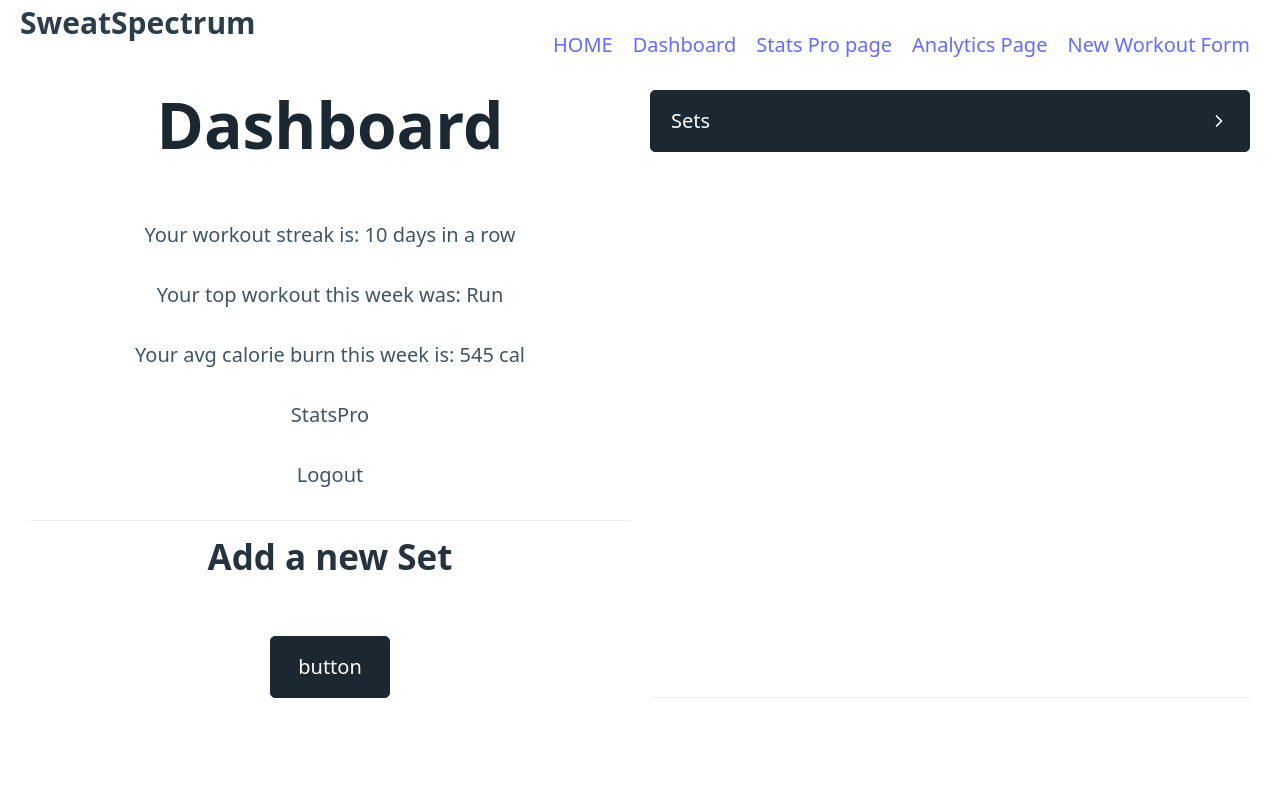
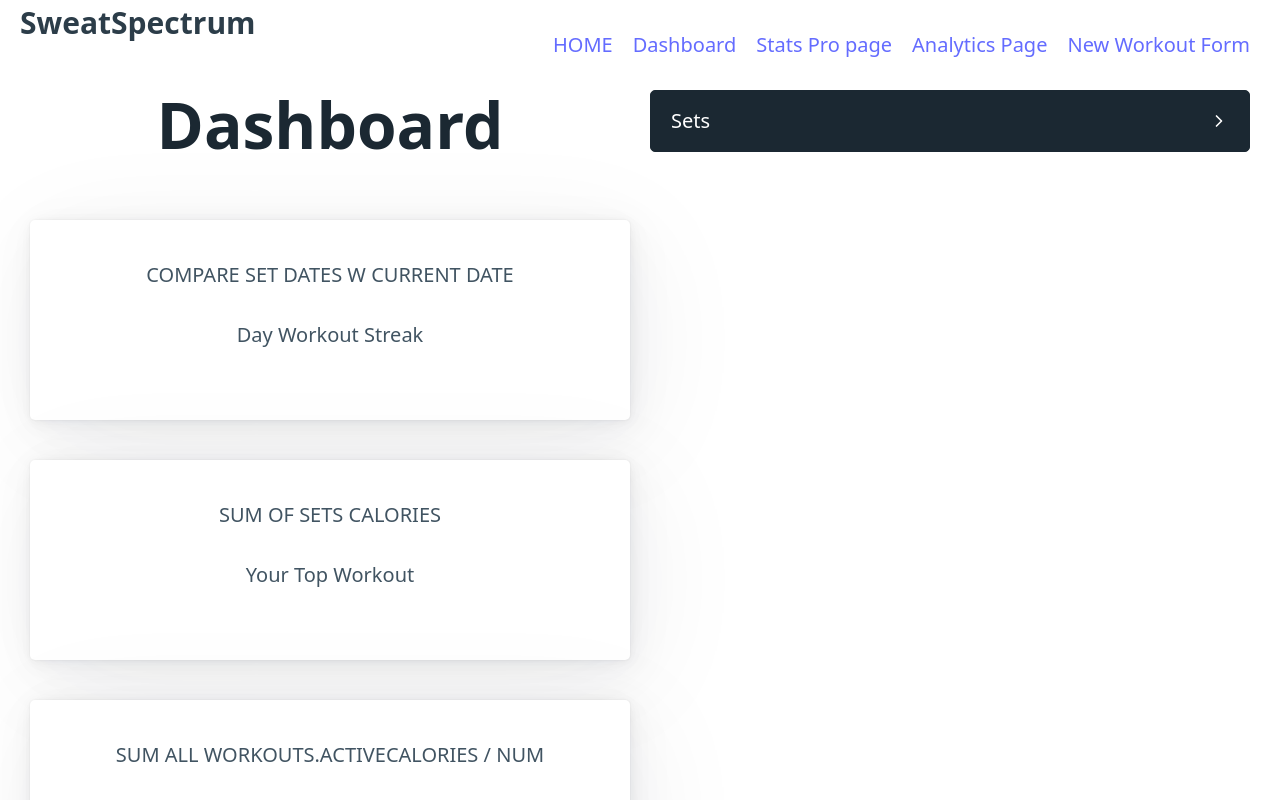
Before and after one commit to Dominik137/Sweat-Spectrum-FullStack-Project, a React (Vite) app in the folder Frontend/SweatSpectrum/: page /dashboard in a window 1280 px wide. Shown: the top 800 px of the page. Built offline with nearby package versions, Linux system fonts and the light colour scheme; no server answers.

Commit message:
prepare DashStats for incoming data

```diff
--- a/Frontend/SweatSpectrum/src/components/DashStats.jsx
+++ b/Frontend/SweatSpectrum/src/components/DashStats.jsx
@@ -3,17 +3,21 @@ function DashStats(){
         //High level dashboard stats go here - for a single user only, and can feature items like "Workout Day Streak" or "Most Workouts in a Week"
         <>
         <div className="basic-stats-container">
-            <div className="daily-streak">
-                <p>Your workout streak is: 10 days in a row</p>
-            </div>
 
-            <div className="top-weekly-workout">
-                <p>Your top workout this week was: Run</p>
-            </div>
+            <article className="daily-streak">
+                <p>COMPARE SET DATES W CURRENT DATE</p>
+                <p>Day Workout Streak</p>
+            </article>
 
-            <div className="avg-calorie-burn">
-                <p>Your avg calorie burn this week is: 545 cal</p>
-            </div>
+            <article className="top-weekly-workout">
+                <p>SUM OF SETS CALORIES</p>
+                <p>Your Top Workout</p>
+            </article>
+
+            <article className="avg-calorie-burn">
+                <p>SUM ALL WORKOUTS.ACTIVECALORIES / NUM</p>
+                <p>Avg Calorie Burn</p>
+            </article>
 
         </div>
 
```
